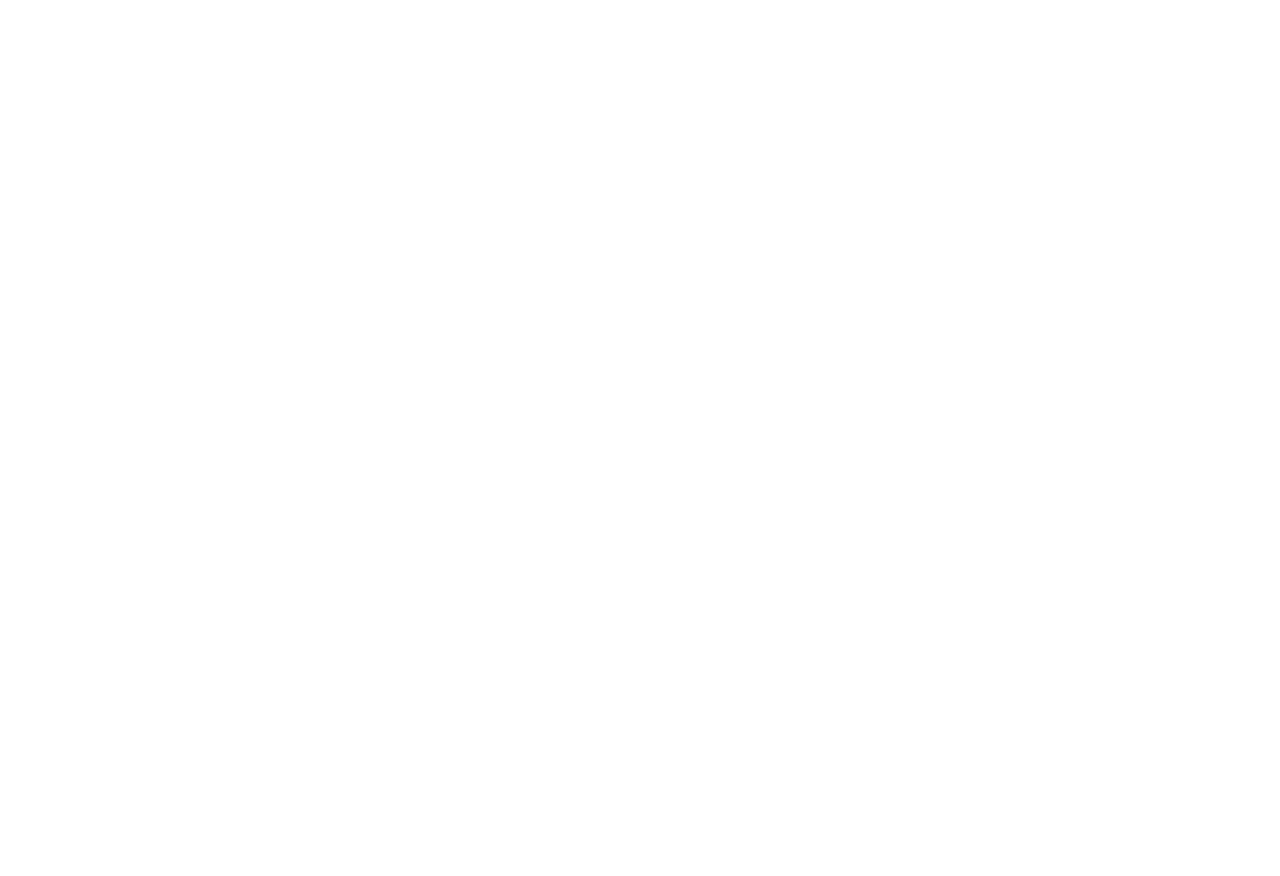
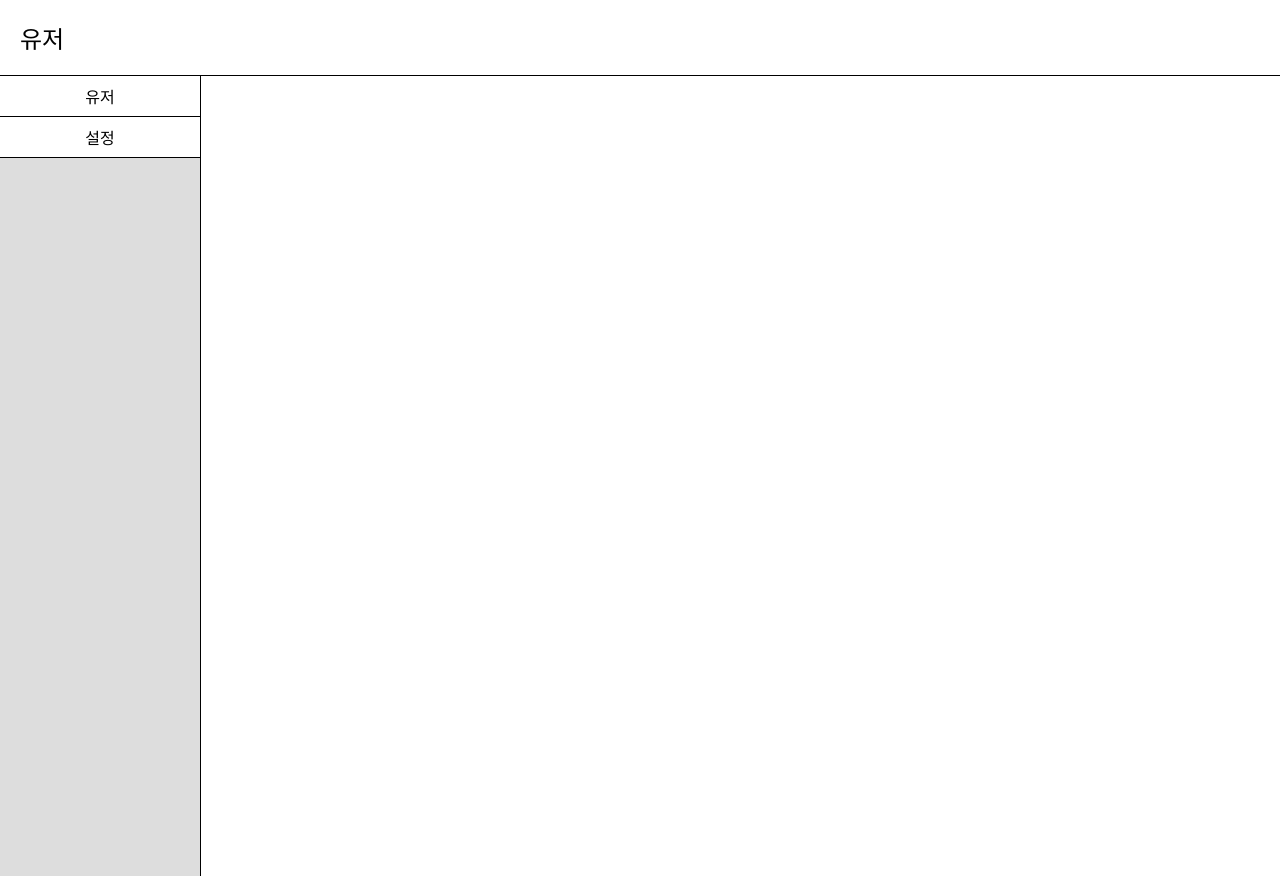
Before and after one commit to qurugi0347/tgc-test-point, a React (Create React App) app in the folder react-app/: page /user in a window 1280 px wide. Before the commit this address had no page. Before the commit the page ends 800 px from the top, so only its background shows below. Built offline with nearby package versions, Linux system fonts and the light colour scheme.

Commit message:
Add: BaseLayout 설정 일부 페이지 추가

```diff
--- a/react-app/src/App.jsx
+++ b/react-app/src/App.jsx
@@ -1,11 +1,15 @@
 import React from "react";
 import {Routes, Route} from "react-router-dom";
 import MainPage from "./features/main/MainPage";
+import UserPage from "features/user/UserPage";
+import E404 from "./features/common/E404";
 
 const App = () => {
   return (
     <Routes>
       <Route path="/" element={<MainPage />} />
+      <Route path="/user" element={<UserPage />} />
+      <Route path="*" element={<E404 />} />
     </Routes>
   );
 };
--- a/react-app/src/components/layout/BaseLayout.jsx
+++ b/react-app/src/components/layout/BaseLayout.jsx
@@ -0,0 +1,36 @@
+import React from "react";
+import styled from "styled-components";
+import Menu from "./BaseMenu";
+
+const BaseLayout = ({children, title = "제목을 설정해주세요"}) => {
+  return (
+    <>
+      <TitleBar>{title}</TitleBar>
+      <BaseWrapper>
+        <Menu />
+        <ContentWrapper>{children}</ContentWrapper>
+      </BaseWrapper>
+    </>
+  );
+};
+
+const TitleBar = styled.div`
+  padding: 20px;
+  font-size: 24px;
+  font-weight: 500;
+  border-bottom: 1px solid;
+`;
+
+const BaseWrapper = styled.div`
+  display: grid;
+  grid-template-columns: 200px 1fr;
+  width: 100%;
+  height: 100%;
+`;
+
+const ContentWrapper = styled.div`
+  width: 100%;
+  height: 100%;
+`;
+
+export default BaseLayout;
--- /dev/null
+++ b/react-app/src/components/layout/BaseMenu.jsx
@@ -0,0 +1,39 @@
+import React, {useCallback} from "react";
+import styled from "styled-components";
+import {useNavigate} from "react-router-dom";
+
+const menus = [
+  {name: "유저", url: "/user"},
+  {name: "설정", url: "/setting"},
+];
+
+const Menu = () => {
+  const navigate = useNavigate();
+
+  return (
+    <Wrapper>
+      {menus.map((menu) => {
+        return (
+          <MenuItem key={menu.url} onClick={() => navigate(menu.url)}>
+            {menu.name}
+          </MenuItem>
+        );
+      })}
+    </Wrapper>
+  );
+};
+
+const Wrapper = styled.div`
+  width: 100%;
+  text-align: center;
+  background: #dddddd;
+  border-right: 1px solid;
+`;
+
+const MenuItem = styled.div`
+  padding: 8px 12px;
+  border-bottom: 1px solid;
+  background: white;
+`;
+
+export default Menu;
--- /dev/null
+++ b/react-app/src/features/common/E404.jsx
@@ -0,0 +1,31 @@
+import React from "react";
+import styled from "styled-components";
+import BaseButton from "components/BaseButton";
+import {useNavigate} from "react-router-dom";
+
+const E404 = () => {
+  const navigate = useNavigate();
+  return (
+    <Wrapper>
+      <Title>페이지를 찾을 수 없습니다.</Title>
+      <BaseButton
+        onClick={() => {
+          navigate("/user");
+        }}>
+        홈으로 돌아가기
+      </BaseButton>
+    </Wrapper>
+  );
+};
+
+const Wrapper = styled.div`
+  position: fixed;
+  left: 50%;
+  top: 50%;
+  transform: translate(-50%, -50%);
+  text-align: center;
+`;
+
+const Title = styled.h1``;
+
+export default E404;
--- /dev/null
+++ b/react-app/src/features/user/UserPage.jsx
@@ -0,0 +1,8 @@
+import React from "react";
+import BaseLayout from "components/layout/BaseLayout";
+
+const UserPage = () => {
+  return <BaseLayout title="유저"></BaseLayout>;
+};
+
+export default UserPage;
--- a/react-app/src/index.css
+++ b/react-app/src/index.css
@@ -1,13 +1,17 @@
 body {
   margin: 0;
-  font-family: -apple-system, BlinkMacSystemFont, 'Segoe UI', 'Roboto', 'Oxygen',
-    'Ubuntu', 'Cantarell', 'Fira Sans', 'Droid Sans', 'Helvetica Neue',
+  font-family: -apple-system, BlinkMacSystemFont, "Segoe UI", "Roboto", "Oxygen",
+    "Ubuntu", "Cantarell", "Fira Sans", "Droid Sans", "Helvetica Neue",
     sans-serif;
   -webkit-font-smoothing: antialiased;
   -moz-osx-font-smoothing: grayscale;
 }
 
 code {
-  font-family: source-code-pro, Menlo, Monaco, Consolas, 'Courier New',
+  font-family: source-code-pro, Menlo, Monaco, Consolas, "Courier New",
     monospace;
 }
+
+#root {
+  height: 100vh;
+}
```
